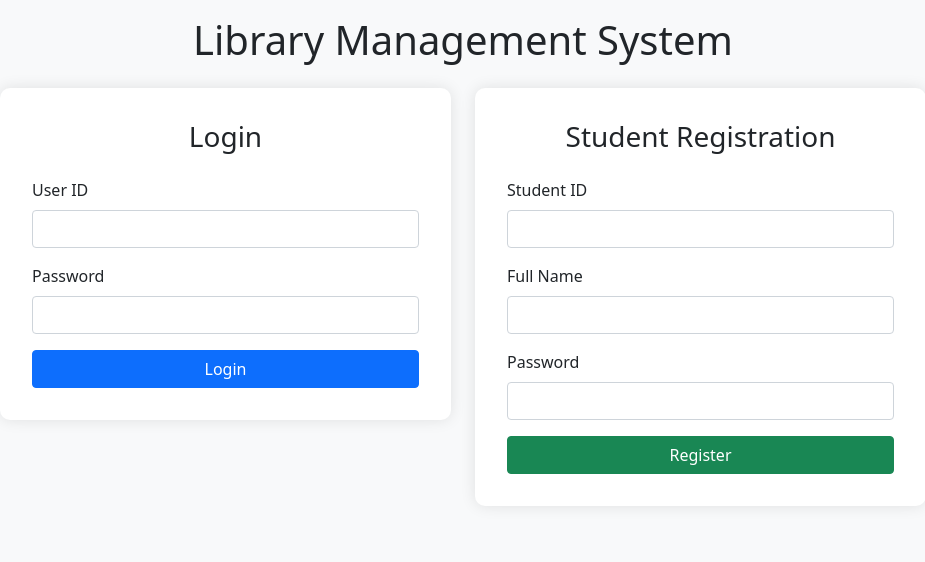
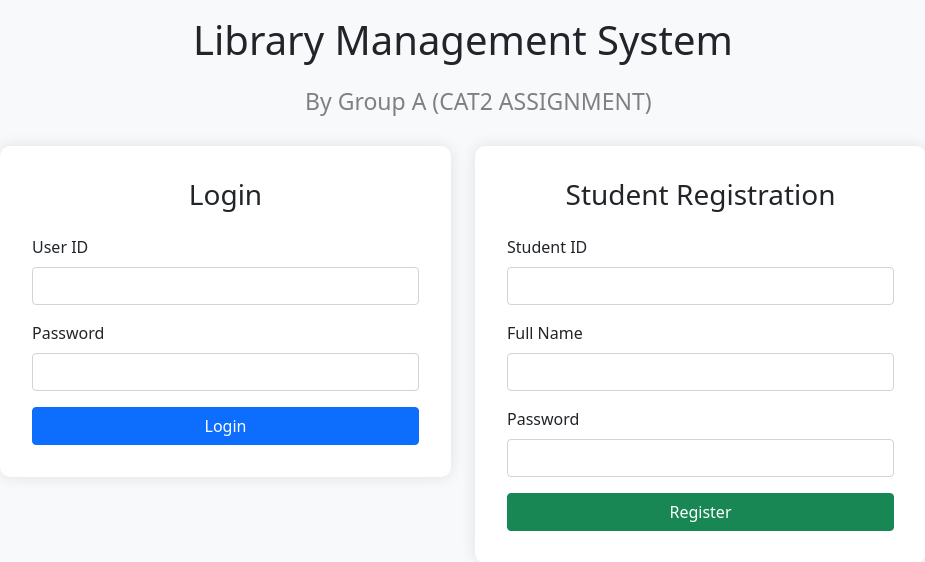
Before and after one commit to EdrisNat/Library-management-system, a PHP site: page / in a window 1280 px wide. Shown: the part 322-884 px from the top of the page, without its empty margins (177-1102 px from the left). Before the commit the page ends 796 px from the top, so only its background shows below. Run offline with PHP 8.4, Linux system fonts and the light colour scheme.

Commit message:
Add files via upload

```diff
--- a/Index.php
+++ b/Index.php
@@ -102,6 +102,13 @@ if ($_SERVER["REQUEST_METHOD"] == "POST" && isset($_POST['register'])) {
             border-radius: 10px;
             box-shadow: 0 0 15px rgba(0,0,0,0.1);
         }
+        .text-sub {
+            color: grey;
+            font-size: 23px;
+            margin-left: 400px;
+            margin-top: 0px;
+            margin-bottom: 30px;
+        }
     </style>
 </head>
 <body>
@@ -109,7 +116,7 @@ if ($_SERVER["REQUEST_METHOD"] == "POST" && isset($_POST['register'])) {
 
     <div class="container">
         <h1 class="text-center mb-4">Library Management System</h1>
-
+        <h3 class="text-sub">By Group A (CAT2 ASSIGNMENT) </h3>
         <div class="row justify-content-center">
             <!-- Login Form -->
             <div class="col-md-5 mb-4">
```
